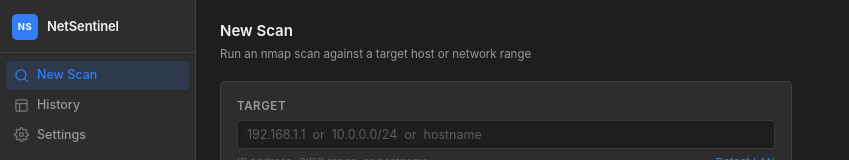
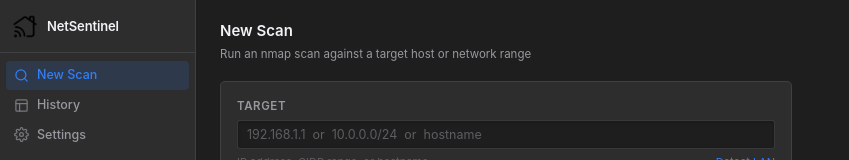
Before and after one commit to FaridDevU/NetSentinel, an Angular app in the folder frontend/: page /#/scan in a window 1280 px wide. Shown: the top 160 px of the page, without its empty margins (0-849 px from the left). Built offline with nearby package versions, Linux system fonts and the light colour scheme.

Commit message:
feat: real icon in sidebar and electron-builder config for PNG

```diff
--- a/frontend/package.json
+++ b/frontend/package.json
@@ -35,7 +35,8 @@
       }
     ],
     "win": {
-      "target": [{ "target": "nsis", "arch": ["x64"] }]
+      "target": [{ "target": "nsis", "arch": ["x64"] }],
+      "icon": "build-resources/icon.png"
     },
     "nsis": {
       "oneClick": false,
@@ -45,7 +46,6 @@
       "createDesktopShortcut": true,
       "createStartMenuShortcut": true,
       "shortcutName": "NetSentinel",
-      "installerHeaderIcon": "build-resources/icon.ico",
       "include": "installer/setup.nsh"
     }
   },
--- a/frontend/src/app/app.html
+++ b/frontend/src/app/app.html
@@ -1,7 +1,7 @@
 <div class="shell">
   <nav class="sidebar">
     <div class="sidebar-brand">
-      <span class="brand-icon">NS</span>
+      <img src="assets/icon.png" class="brand-icon-img" alt="NetSentinel" />
       <span class="brand-name">NetSentinel</span>
     </div>
 
--- a/frontend/src/app/app.scss
+++ b/frontend/src/app/app.scss
@@ -23,19 +23,12 @@
   margin-bottom: 4px;
 }
 
-.brand-icon {
+.brand-icon-img {
   width: 26px;
   height: 26px;
-  background: var(--accent);
-  color: #fff;
   border-radius: 5px;
-  display: flex;
-  align-items: center;
-  justify-content: center;
-  font-size: 9.5px;
-  font-weight: 700;
-  letter-spacing: 0.05em;
   flex-shrink: 0;
+  object-fit: contain;
 }
 
 .brand-name {
```
Also changed, not shown: frontend/build-resources/icon.png (added), frontend/src/assets/icon.png (added).
